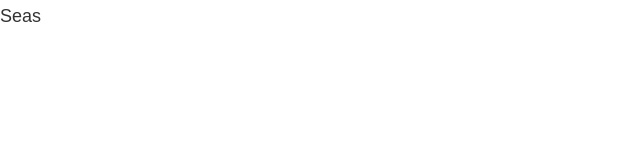
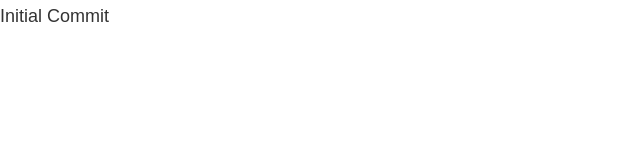
Before and after one commit to Manzn/Dashboard-Editor, a Next.js app: page / in a window 1280 px wide. Shown: the top 160 px of the page, without its empty margins (0-640 px from the left). Built offline with nearby package versions, Linux system fonts and the light colour scheme.

Commit message:
initial commit

```diff
--- a/pages/index.tsx
+++ b/pages/index.tsx
@@ -3,7 +3,7 @@ import globalStyles from '../styles/index.style';
 export default function Home() {
   return (
     <div>
-      Seas
+      Initial Commit
       <style jsx global>
         {globalStyles}
       </style>
```
